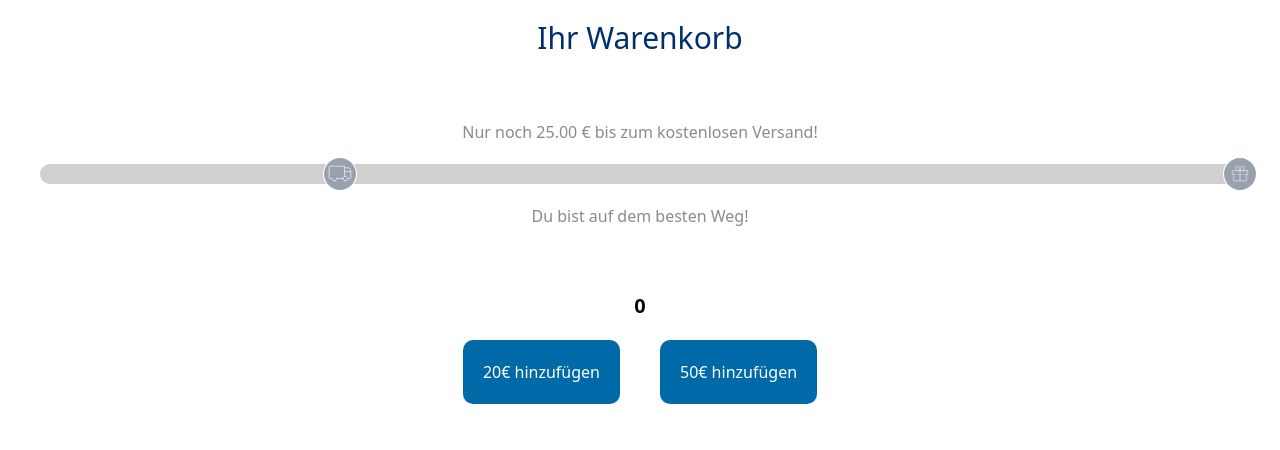
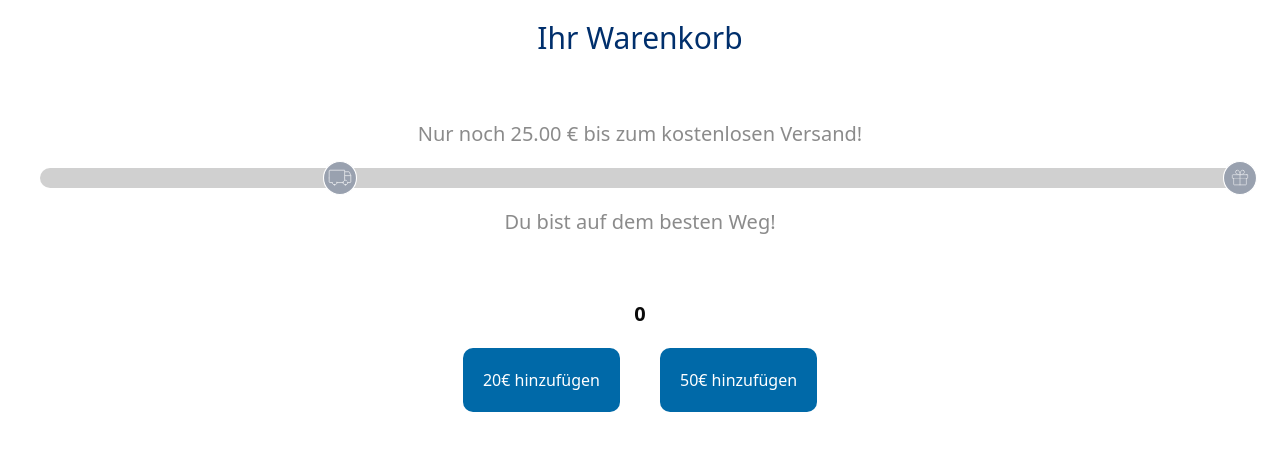
Before and after one commit to build-with-chris/CaseStudyChris, a React (Vite) app in the folder Progressbar/: page / in a window 1280 px wide. Shown: the top 450 px of the page. Built offline with nearby package versions, Linux system fonts and the light colour scheme.

Commit message:
modularisation of progressbar functions

```diff
--- a/Progressbar/src/App.tsx
+++ b/Progressbar/src/App.tsx
@@ -1,4 +1,4 @@
-import ProgressBar from "./ProgressBar.tsx"
+import ProgressBar from "./components/Progressbar/ProgressBar.tsx"
 import { useState } from "react"
 
 
--- a/Progressbar/src/ProgressBar.tsx
+++ /dev/null
@@ -1,79 +0,0 @@
-import { Progress } from "@/components/ui/progress"
-import PresentIcon from "./components/icons/PresenetIcon";
-import PostIcon from "./components/icons/PostIcon";
-interface ProgressBarProps {
-    cartValue : number;
-}
-
-const FREE_SHIPPING = 25
-const GIFT = 75
-
-function calculateProgress(cartValue: number){
-    if (cartValue <= FREE_SHIPPING) {
-        return (cartValue/ FREE_SHIPPING) * 25
-    } else if (cartValue < GIFT) {
-        return 25 + ((cartValue - FREE_SHIPPING) / (GIFT - FREE_SHIPPING)) * 75
-    } else {
-        return 100;
-    }
-}
-
-function getTopText(cartValue: number): JSX.Element {
-  if (cartValue < FREE_SHIPPING) {
-    const remaining = (FREE_SHIPPING - cartValue).toFixed(2);
-    return <>Nur noch {remaining} € bis zum kostenlosen Versand!</>;
-  } else if (cartValue < GIFT) {
-    const remaining = (GIFT - cartValue).toFixed(2);
-    return <>Nur noch {remaining} € bis zu deinem Gratisprodukt!</>;
-  } else {
-    return <span className="text-green-700">Sie erhalten Geschenk und Versand kostenlos</span>;
-  }
-}
-
-function getBottomText(cartValue: number): string {
-  if (cartValue < FREE_SHIPPING) {
-    return "Du bist auf dem besten Weg!";
-  } else if (cartValue < GIFT) {
-    return "Versand gesichert – weiter so!";
-  } else {
-    return "";
-  }
-}
-
-
-export default function ProgressBar({ cartValue }: ProgressBarProps) {
-    const progress = calculateProgress(cartValue)
-    const topText = getTopText(cartValue);
-    const bottomText = getBottomText(cartValue);
-
-
-
-    return (
-      <div className="p-10 text-center">
-
-        <p className="p-1 text-md mb-4 text-primary/50" >{topText}</p>
-        <div className="relative">
-
-            <PostIcon
-              className={`absolute left-[25%] top-1/2 w-11 h-11 transform -translate-x-1/2 -translate-y-1/2 z-10 ${
-                cartValue >= 25 ? "text-green-600 fill-green-600" : "text-gray-400 fill-gray-400"
-              }`}
-            />
-
-
-            <PresentIcon
-              className={`absolute left-[100%] top-1/2 w-11 h-11 transform -translate-x-1/2 -translate-y-1/2 z-10 ${
-                cartValue >= 75 ? "text-green-600 fill-green-600" : "text-gray-400 fill-gray-400"
-              }`}
-            />
-
-        <Progress value={progress} cartValue={cartValue} />
-
-        </div>
-        {bottomText &&
-        (<p className="p-1 text-md mt-4 text-primary/50">{bottomText}</p>)
-        }
-
-      </div>
-    );
-}
--- /dev/null
+++ b/Progressbar/src/components/Progressbar/ProgressBar.tsx
@@ -0,0 +1,57 @@
+import { Progress } from "@/components/ui/progress"
+import PresentIcon from "../icons/PresenetIcon";
+import PostIcon from "../icons/PostIcon";
+import { calculateProgress, getTopText, getBottomText } from "./progressbar-functions";
+
+
+interface ProgressBarProps {
+    cartValue : number;
+}
+
+
+
+
+
+
+export default function ProgressBar({ cartValue }: ProgressBarProps) {
+    const progress = calculateProgress(cartValue)
+    const topText = getTopText(cartValue);
+    const bottomText = getBottomText(cartValue);
+
+
+
+    return (
+      <div className="p-10 text-center">
+
+        <p
+          className={`p-1 text-xl mb-4 ${
+            cartValue >= 75 ? 'text-green-600' : 'text-primary/50'
+          }`}
+        >
+          {topText}
+        </p>
+        <div className="relative">
+
+            <PostIcon
+              className={`absolute left-[25%] top-1/2 w-11 h-11 transform -translate-x-1/2 -translate-y-1/2 z-10 ${
+                cartValue >= 25 ? "text-green-600 fill-green-600" : "text-gray-400 fill-gray-400"
+              }`}
+            />
+
+
+            <PresentIcon
+              className={`absolute left-[100%] top-1/2 w-11 h-11 transform -translate-x-1/2 -translate-y-1/2 z-10 ${
+                cartValue >= 75 ? "text-green-600 fill-green-600" : "text-gray-400 fill-gray-400"
+              }`}
+            />
+
+        <Progress value={progress} cartValue={cartValue} />
+
+        </div>
+        {bottomText &&
+        (<p className="p-1 text-xl mt-4 text-primary/50">{bottomText}</p>)
+        }
+
+      </div>
+    );
+}
--- /dev/null
+++ b/Progressbar/src/components/Progressbar/progressbar-functions.ts
@@ -0,0 +1,36 @@
+const FREE_SHIPPING = 25
+const GIFT = 75
+
+function calculateProgress(cartValue: number){
+    if (cartValue <= FREE_SHIPPING) {
+        return (cartValue/ FREE_SHIPPING) * 25
+    } else if (cartValue < GIFT) {
+        return 25 + ((cartValue - FREE_SHIPPING) / (GIFT - FREE_SHIPPING)) * 75
+    } else {
+        return 100;
+    }
+}
+
+function getTopText(cartValue: number): string {
+  if (cartValue < FREE_SHIPPING) {
+    const remaining = (FREE_SHIPPING - cartValue).toFixed(2);
+    return `Nur noch ${remaining} € bis zum kostenlosen Versand!`;
+  } else if (cartValue < GIFT) {
+    const remaining = (GIFT - cartValue).toFixed(2);
+    return `Nur noch ${remaining} € bis zu deinem Gratisprodukt!`;
+  } else {
+    return "Sie erhalten Geschenk und Versand kostenlos";
+  }
+}
+
+function getBottomText(cartValue: number): string {
+  if (cartValue < FREE_SHIPPING) {
+    return "Du bist auf dem besten Weg!";
+  } else if (cartValue < GIFT) {
+    return "Versand gesichert – weiter so!";
+  } else {
+    return "";
+  }
+}
+
+export {calculateProgress, getTopText, getBottomText}
```
